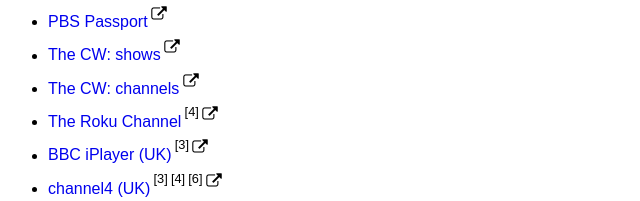
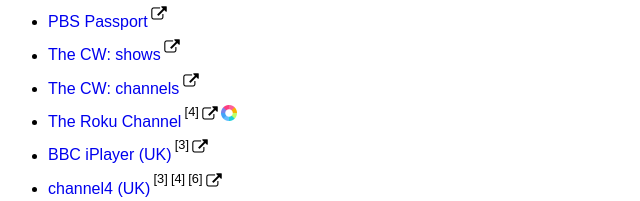
Before and after one commit to warren-bank/Android-WebMonkey, a plain HTML site: page index.html in a window 1280 px wide. Shown: the part 806-1007 px from the top of the page, 0-640 px from the left. Drawn offline with Linux system fonts and the light colour scheme.

Commit message:
add: The Roku Channel .css

```diff
--- a/index.html
+++ b/index.html
@@ -84,7 +84,7 @@
       <li><a href="https://github.com/warren-bank/crx-pbs-passport/raw/webmonkey-userscript/es5/webmonkey-userscript/PBS-Passport.user.js">PBS Passport</a><sup class="reference"><a target="_blank" href="https://www.pbs.org/shows/"><img src="img/open-external-website.png" title="open external website" /></a></sup></li>
       <li><a href="https://github.com/warren-bank/crx-The-CW/raw/webmonkey-userscript/es5/webmonkey-userscript/The-CW-shows.user.js">The CW: shows</a><sup class="reference"><a target="_blank" href="https://www.cwtv.com/series/"><img src="img/open-external-website.png" title="open external website" /></a></sup></li>
       <li><a href="https://github.com/warren-bank/crx-The-CW/raw/webmonkey-userscript/es5/webmonkey-userscript/The-CW-channels.user.js">The CW: channels</a><sup class="reference"><a target="_blank" href="https://www.cwtv.com/channels/"><img src="img/open-external-website.png" title="open external website" /></a></sup></li>
-      <li><a href="https://github.com/warren-bank/crx-therokuchannel/raw/webmonkey-userscript/es5/webmonkey-userscript/therokuchannel.user.js">The Roku Channel</a><sup class="reference"><span>[4]</span></sup><sup class="reference"><a target="_blank" href="https://therokuchannel.roku.com/"><img src="img/open-external-website.png" title="open external website" /></a></sup></li>
+      <li><a href="https://github.com/warren-bank/crx-therokuchannel/raw/webmonkey-userscript/es5/webmonkey-userscript/therokuchannel.user.js">The Roku Channel</a><sup class="reference"><span>[4]</span></sup><sup class="reference"><a target="_blank" href="https://therokuchannel.roku.com/"><img src="img/open-external-website.png" title="open external website" /></a></sup><sup class="reference"><a target="_blank" href="https://github.com/warren-bank/crx-therokuchannel/raw/webmonkey-userscript/es5/webmonkey-userscript/therokuchannel.css.user.js"><img src="img/install-css-userscript.png" title="install CSS userscript" /></a></sup></li>
       <li><a href="https://github.com/warren-bank/crx-BBC-iPlayer/raw/webmonkey-userscript/es5/webmonkey-userscript/BBC-iPlayer.user.js">BBC iPlayer (UK)</a><sup class="reference"><span>[3]</span></sup><sup class="reference"><a target="_blank" href="https://www.bbc.co.uk/iplayer"><img src="img/open-external-website.png" title="open external website" /></a></sup></li>
       <li><a href="https://github.com/warren-bank/crx-channel4/raw/webmonkey-userscript/es5/webmonkey-userscript/channel4.user.js">channel4 (UK)</a><sup class="reference"><span>[3]</span></sup><sup class="reference"><span>[4]</span></sup><sup class="reference"><span>[6]</span></sup><sup class="reference"><a target="_blank" href="https://www.channel4.com/"><img src="img/open-external-website.png" title="open external website" /></a></sup></li>
       <li><a href="https://github.com/warren-bank/crx-channel5/raw/webmonkey-userscript/es5/webmonkey-userscript/channel5.user.js">channel5 (UK)</a><sup class="reference"><span>[3]</span></sup><sup class="reference"><span>[4]</span></sup><sup class="reference"><a target="_blank" href="https://www.channel5.com/"><img src="img/open-external-website.png" title="open external website" /></a></sup></li>
```
